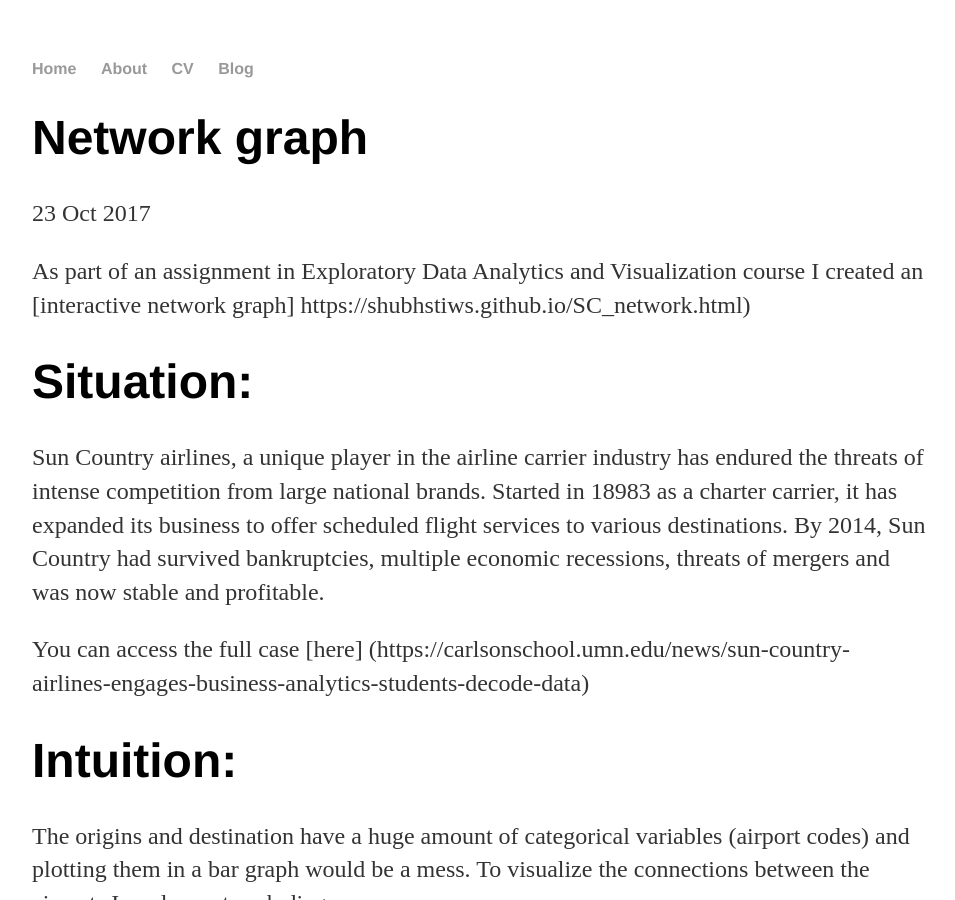
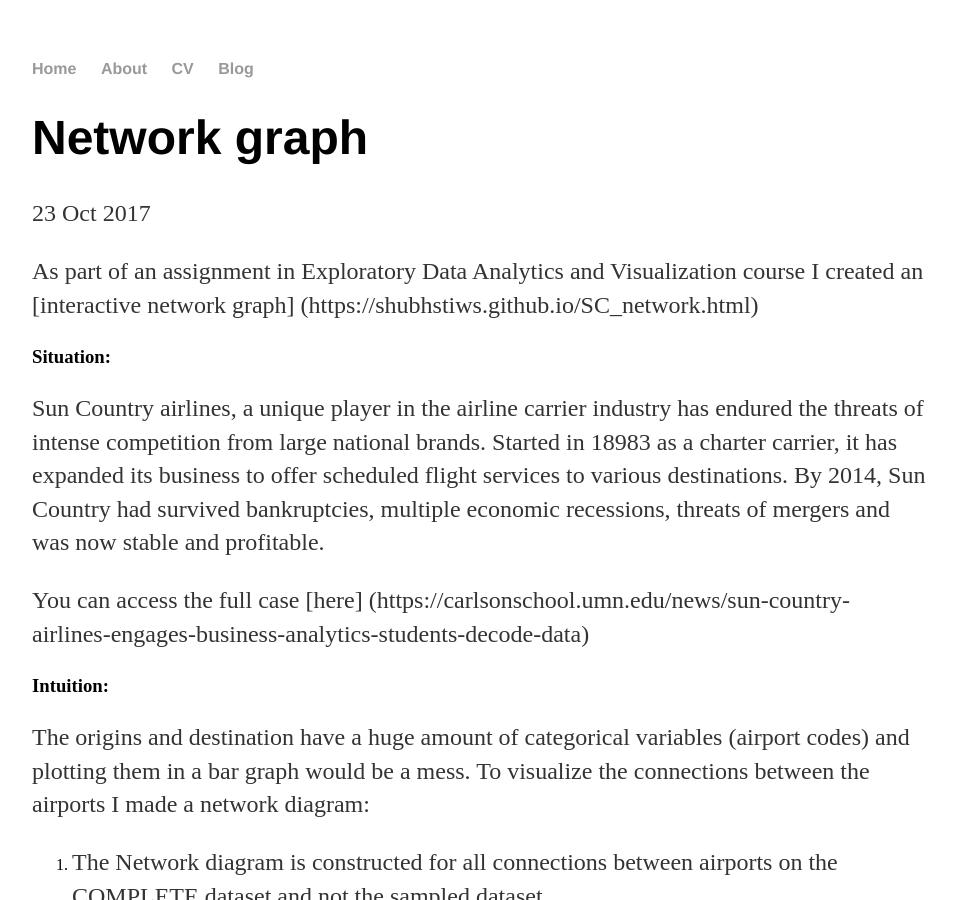
Before and after one commit to shubhstiws/shubhstiws.github.io, a Jekyll site: the page built from _posts/2017-10-23-network-graph.md, in a window 1280 px wide and 900 px high. Shown: the whole window, without its empty margins (160-1115 px from the left). Built offline with Jekyll 4.4.1, drawn with Linux system fonts in a browser that asks for light colours.

```diff
--- a/_posts/2017-10-23-network-graph.md
+++ b/_posts/2017-10-23-network-graph.md
@@ -4,15 +4,15 @@ title: "Network graph"
 date: 2017-10-23
 ---
 
-As part of an assignment in Exploratory Data Analytics and Visualization course I created an [interactive network graph] https://shubhstiws.github.io/SC_network.html)
+As part of an assignment in Exploratory Data Analytics and Visualization course I created an [interactive network graph] (https://shubhstiws.github.io/SC_network.html)
 
-# Situation:
+### Situation:
 
 Sun Country airlines, a unique player in the airline carrier industry has endured the threats of intense competition from large national brands. Started in 18983 as a charter carrier, it has expanded its business to offer scheduled flight services to various destinations. By 2014, Sun Country had survived bankruptcies, multiple economic recessions, threats of mergers and was now stable and profitable.
 
 You can access the full case [here] (https://carlsonschool.umn.edu/news/sun-country-airlines-engages-business-analytics-students-decode-data)
 
-# Intuition:
+### Intuition:
 
 The origins and destination have a huge amount of categorical variables (airport codes) and plotting them in a bar graph would be a mess. To visualize the connections between the airports I made a network diagram:
 
@@ -26,7 +26,7 @@ The origins and destination have a huge amount of categorical variables (airport
 
 5. The color denotes the country of operation, all US airports are blue color and have an inclined airplane as an icon
 
-# Interactions:
+### Interactions:
 
 1. Clicks on a particular airport reveal all the networked airports with it
 
@@ -40,7 +40,7 @@ The origins and destination have a huge amount of categorical variables (airport
 
 6. A reset button is available to zoom to the default level
 
-# Insights:
+### Insights:
 
 1. Most of the Sub Country network is concentrated in Minneapolis but it has connections all over US
 
```
